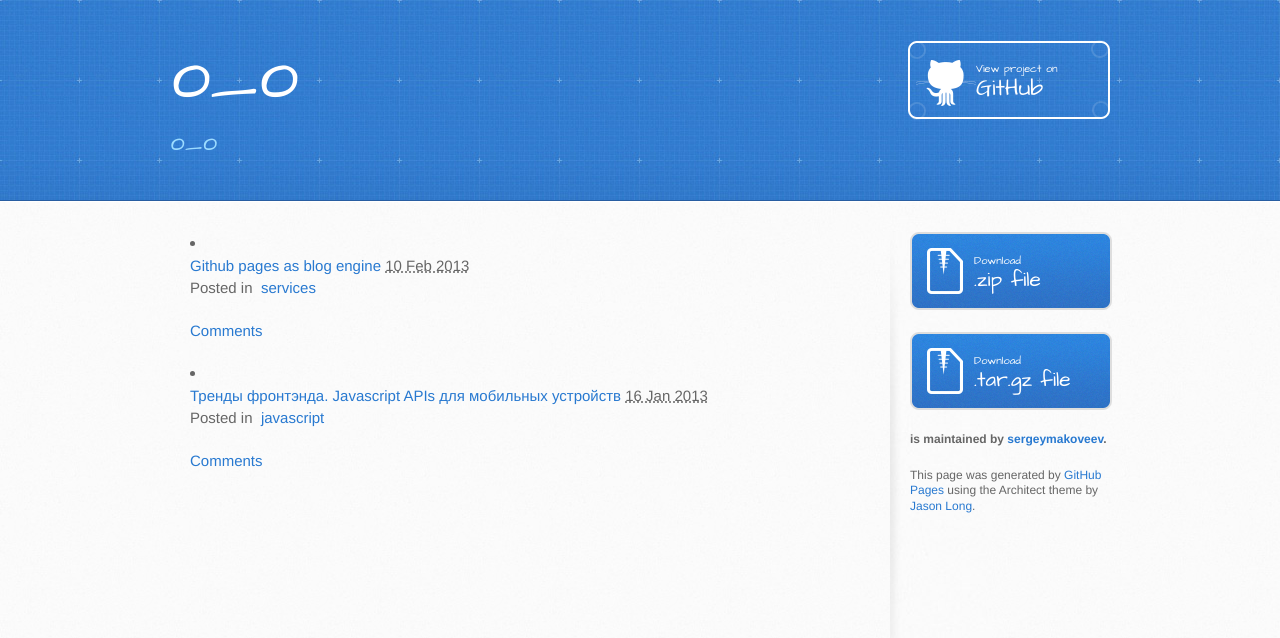
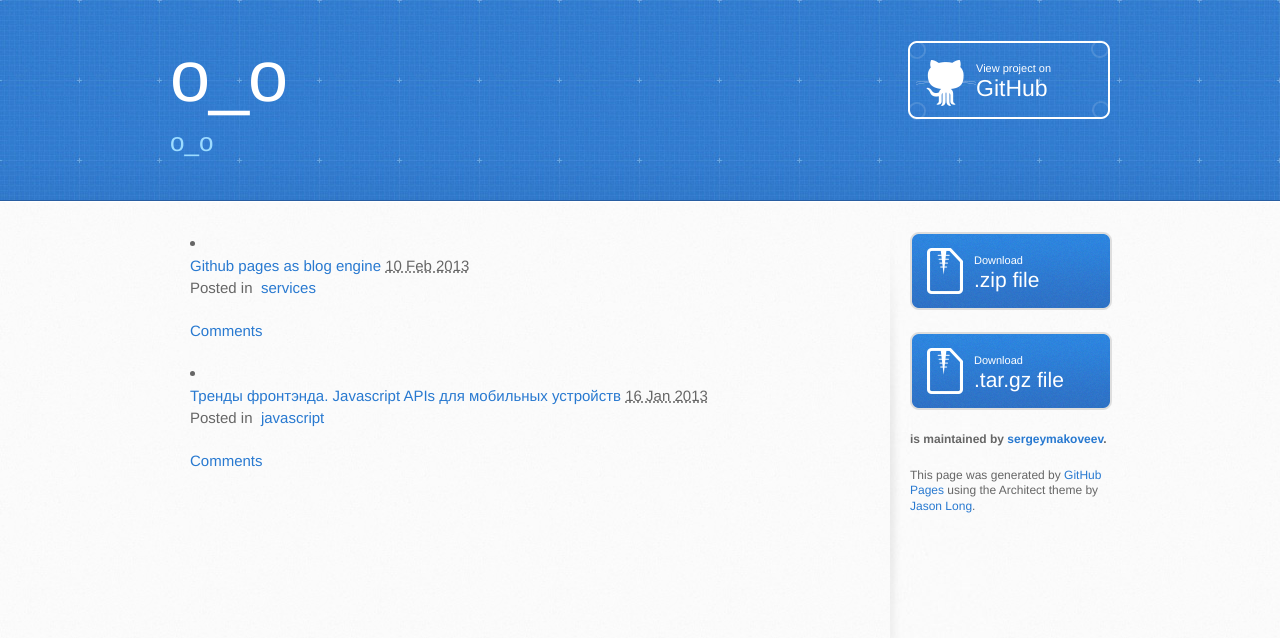
Before and after one commit to sergeymakoveev/sergeymakoveev.github.com, a Jekyll site: the page built from index.html, in a window 1280 px wide. Shown: the top 638 px of the page. Built offline with Jekyll 4.4.1, drawn with Linux system fonts in a browser that asks for light colours; nearby versions of some CDN libraries; some web fonts are replaced; Markdown is read by kramdown in place of the engine named in the settings.

Commit message:
[edit] change font for headers

```diff
--- a/_layouts/default.html
+++ b/_layouts/default.html
@@ -9,7 +9,7 @@
     <meta http-equiv="X-UA-Compatible" content="chrome=1">
     <meta name="viewport" content="width=device-width, initial-scale=1, maximum-scale=1">
 
-    <link href='https://fonts.googleapis.com/css?family=Architects+Daughter' rel='stylesheet' type='text/css'>
+    <link href='https://fonts.googleapis.com/css?family=Neucha' rel='stylesheet' type='text/css'>
     <link rel="stylesheet" type="text/css" href="/stylesheets/stylesheet.css" media="screen" />
     <link rel="stylesheet" type="text/css" href="/stylesheets/pygment_trac.css" media="screen" />
     <link rel="stylesheet" type="text/css" href="/stylesheets/print.css" media="print" />
--- a/stylesheets/stylesheet.css
+++ b/stylesheets/stylesheet.css
@@ -66,7 +66,7 @@
 header {
   padding-top: 40px;
   padding-bottom: 40px;
-  font-family: 'Architects Daughter', 'Helvetica Neue', Helvetica, Arial, serif;
+  font-family: 'Neucha', 'Helvetica Neue', Helvetica, Arial, serif;
   background: #2e7bcf url(../images/header-bg.jpg) 0 0 repeat-x;
   border-bottom: solid 1px #275da1;
 }
@@ -136,7 +136,7 @@
   color: #fff;
   padding-left: 68px;
   padding-top: 22px;
-  font-family: 'Architects Daughter', 'Helvetica Neue', Helvetica, Arial, serif;
+  font-family: 'Neucha', 'Helvetica Neue', Helvetica, Arial, serif;
 }
 a.button small {
   display: block;
@@ -225,7 +225,7 @@
 /* GENERAL ELEMENT TYPE STYLES */
 
 #main-content h1 {
-  font-family: 'Architects Daughter', 'Helvetica Neue', Helvetica, Arial, serif;
+  font-family: 'Neucha', 'Helvetica Neue', Helvetica, Arial, serif;
   font-size: 2.8em;
   letter-spacing: -1px;
   color: #474747;
@@ -239,7 +239,7 @@
 }
 
 #main-content h2 {
-  font-family: 'Architects Daughter', 'Helvetica Neue', Helvetica, Arial, serif;
+  font-family: 'Neucha', 'Helvetica Neue', Helvetica, Arial, serif;
   font-size: 22px;
   font-weight: bold;
   margin-bottom: 8px;
@@ -253,7 +253,7 @@
 }
 
 #main-content h3 {
-  font-family: 'Architects Daughter', 'Helvetica Neue', Helvetica, Arial, serif;
+  font-family: 'Neucha', 'Helvetica Neue', Helvetica, Arial, serif;
   font-size: 18px;
   font-weight: bold;
   margin-top: 24px;
@@ -269,7 +269,7 @@
 }
 
 #main-content h4 {
-  font-family: 'Architects Daughter', 'Helvetica Neue', Helvetica, Arial, serif;
+  font-family: 'Neucha', 'Helvetica Neue', Helvetica, Arial, serif;
   font-size: 15px;
   font-weight: bold;
   color: #474747;
@@ -283,7 +283,7 @@
 }
 
 #main-content h5 {
-  font-family: 'Architects Daughter', 'Helvetica Neue', Helvetica, Arial, serif;
+  font-family: 'Neucha', 'Helvetica Neue', Helvetica, Arial, serif;
   font-size: 14px;
   color: #474747;
 }
@@ -295,7 +295,7 @@
 }
 
 #main-content h6 {
-  font-family: 'Architects Daughter', 'Helvetica Neue', Helvetica, Arial, serif;
+  font-family: 'Neucha', 'Helvetica Neue', Helvetica, Arial, serif;
   font-size: .8em;
   color: #474747;
 }
```
